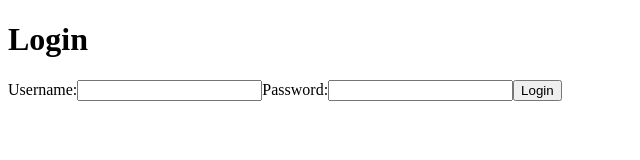
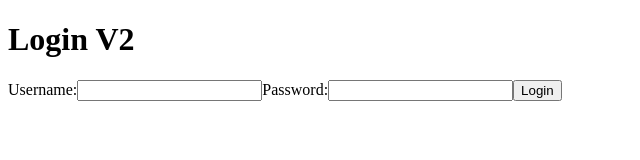
Before and after one commit to thi24/backendui, a Nuxt app in the folder Backend_Ui/: page / in a window 1280 px wide. Shown: the top 160 px of the page, without its empty margins (0-640 px from the left). Built offline with nearby package versions, Linux system fonts and the light colour scheme.

Commit message:
ci/cd test

```diff
--- a/Backend_Ui/pages/index.vue
+++ b/Backend_Ui/pages/index.vue
@@ -1,6 +1,6 @@
 <template>
   <div>
-    <h1>Login</h1>
+    <h1>Login V2</h1>
     <form @submit="login">
       <label for="username">Username:</label>
       <input type="text" id="username" v-model="username" required>
```
